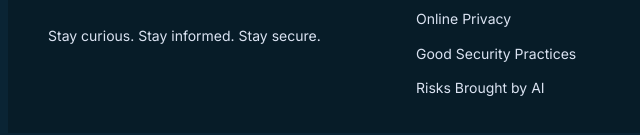
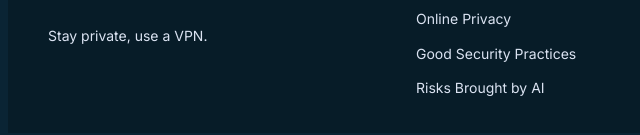
Before and after one commit to vittodevit/sa1, a plain HTML site: page privacy-famous-incidents/VPNs_page5.html in a window 1280 px wide. Shown: the part 4329-4464 px from the top of the page, 0-640 px from the left. Drawn offline with Linux system fonts and the light colour scheme.

Commit message:
Renamed all my files in the repository and integrated some things with Carlo, last commit i forgot to change something, this commit is definitive

```diff
--- a/privacy-famous-incidents/VPNs_page5.html
+++ b/privacy-famous-incidents/VPNs_page5.html
@@ -229,7 +229,7 @@
             <br>
             <span class="brand__sub">USI · Software Atelier I</span>
           </span>
-        <p class="site-footer__text">Stay curious. Stay informed. Stay secure.</p>
+        <p class="site-footer__text">Stay private, use a VPN.</p>
       </div>
 
       <!-- Middle column: the same modules as the main navigation. -->
```
Also changed, not shown: privacy-famous-incidents/Encryption_page6.html (+1 -1 lines), privacy-famous-incidents/Privacy_laws_and_regulations_page4.html (+1 -1 lines), privacy-famous-incidents/Social_networks_page8.html (+1 -1 lines).
